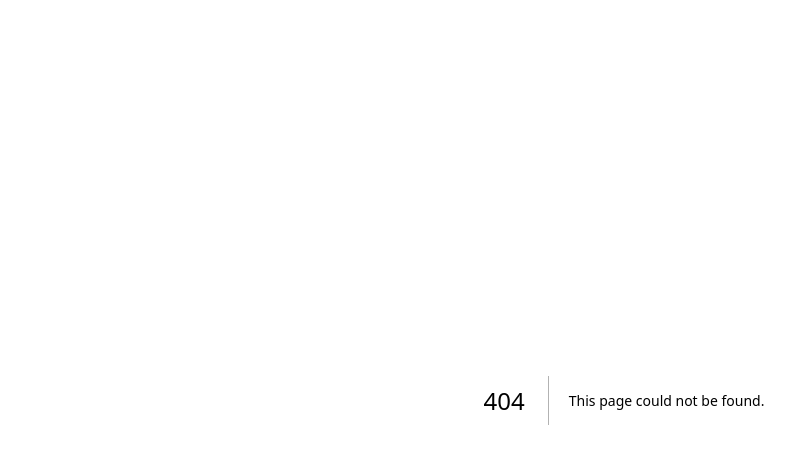
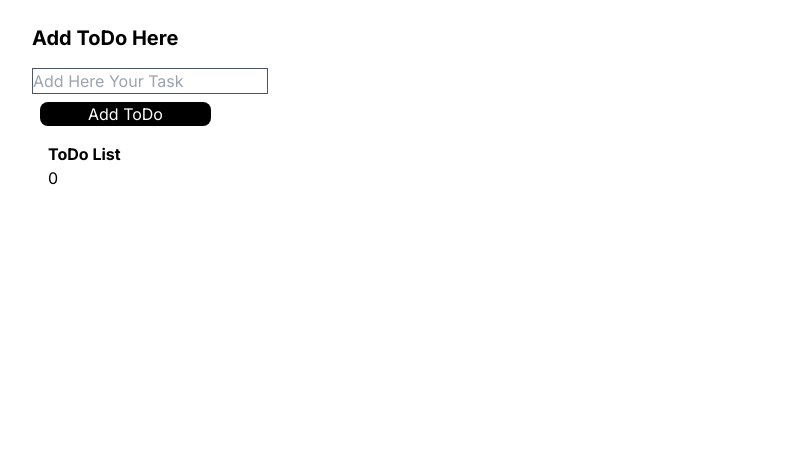
Before and after one commit to AhsanUddin200/Next-Redux, a Next.js app: page /todolist in a window 1280 px wide. Before the commit this address had no page. Shown: the top 464 px of the page, without its empty margins (16-811 px from the left). Built offline with nearby package versions, Linux system fonts and the light colour scheme.

Commit message:
Use Selector And Use Dispatch (Make Todo UI)

```diff
--- a/src/app/components/AddUsers.js
+++ b/src/app/components/AddUsers.js
@@ -28,6 +28,7 @@ export default function AddUsers() {
       />
       <button onClick={userDispatch} className='bg-blue-500 text-white  mt-2  mb-8 block px-24'>Add Users</button>
       <Link href="/removeuser" className='block mt-6 underline'>Remove User</Link>
+      <Link href="/todolist" className='block mt-6 underline'>Go to todo list</Link>
     </div>
   );
 }
--- a/src/app/redux/todoSlice.js
+++ b/src/app/redux/todoSlice.js
@@ -12,6 +12,7 @@ const Slice = createSlice ({
 
     reducers : {
         addTodos : (state,action)=>{
+         //   console.log(action)
             const data = {
                 id:nanoid,
                 name:action.payload
--- /dev/null
+++ b/src/app/todolist/page.js
@@ -0,0 +1,38 @@
+"use client"
+import React, { useState } from 'react'
+import { useDispatch, useSelector } from 'react-redux';
+import { addTodos } from '../redux/todoSlice';
+
+export default function page() {
+    const [todo,setTodo] = useState("");
+
+    const todoData = useSelector((data)=>data.todosData.todos)
+    console.log(todoData)
+    const dispatch = useDispatch()
+
+
+
+  return (
+    <div className='px-12 mt-6 '>
+      <h2 className='font-bold text-xl'>Add ToDo Here</h2>
+
+      <input
+       type="text"
+       placeholder='Add Here Your Task'
+       onChange={(e)=>setTodo(e.target.value)}
+       className='mt-4 border border-gray-600'       />
+<br/>
+       <button onClick={()=>dispatch(addTodos(todo))} className='bg-black text-white mt-2 px-12 ml-2 rounded-lg' >Add ToDo</button>
+        <div className='px-4'>
+
+        <h3 className='mt-4  font-bold'>ToDo List</h3>
+       {
+        todoData.length && todoData.map((item)=>(
+            <h5 className='font-mono text-xl mt-2 px-8'>{item.name}</h5>
+        ))
+       }
+        </div>
+
+    </div>
+  )
+}
```
